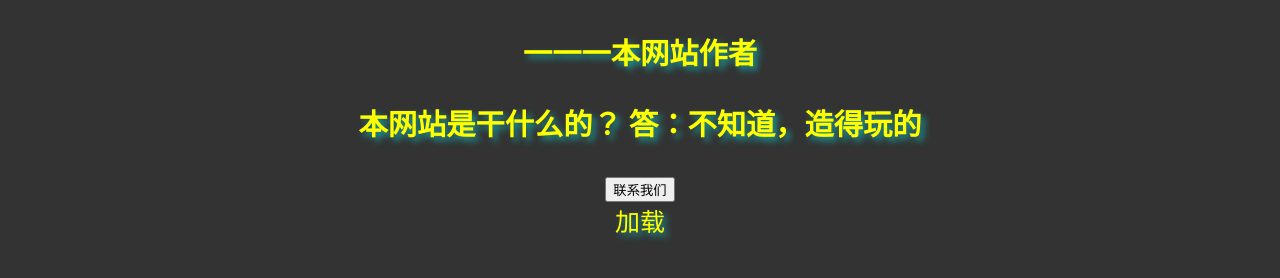
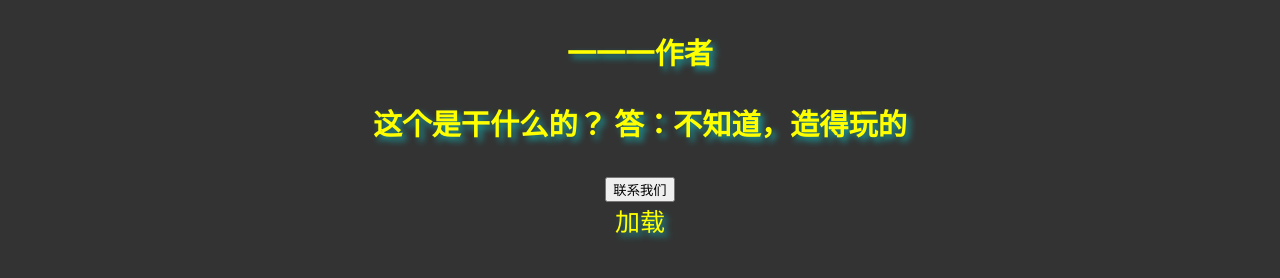
Before and after one commit to tangxintx/tangxin, a plain HTML site: page index.html in a window 1280 px wide. Shown: the part 228-506 px from the top of the page. Drawn offline with Linux system fonts and the light colour scheme.

Commit message:
Update index.html

```diff
--- a/index.html
+++ b/index.html
@@ -59,8 +59,8 @@
 
   <div class="shouye">
   <h1>欢迎！</h1>
- <h3>一一一本网站作者</h3>
- <h3>本网站是干什么的？
+ <h3>一一一作者</h3>
+ <h3>这个是干什么的？
 答：不知道，造得玩的</h3>
 <button id="v4" onclick="a()">联系我们</button> <script>
        //点击事件
```
